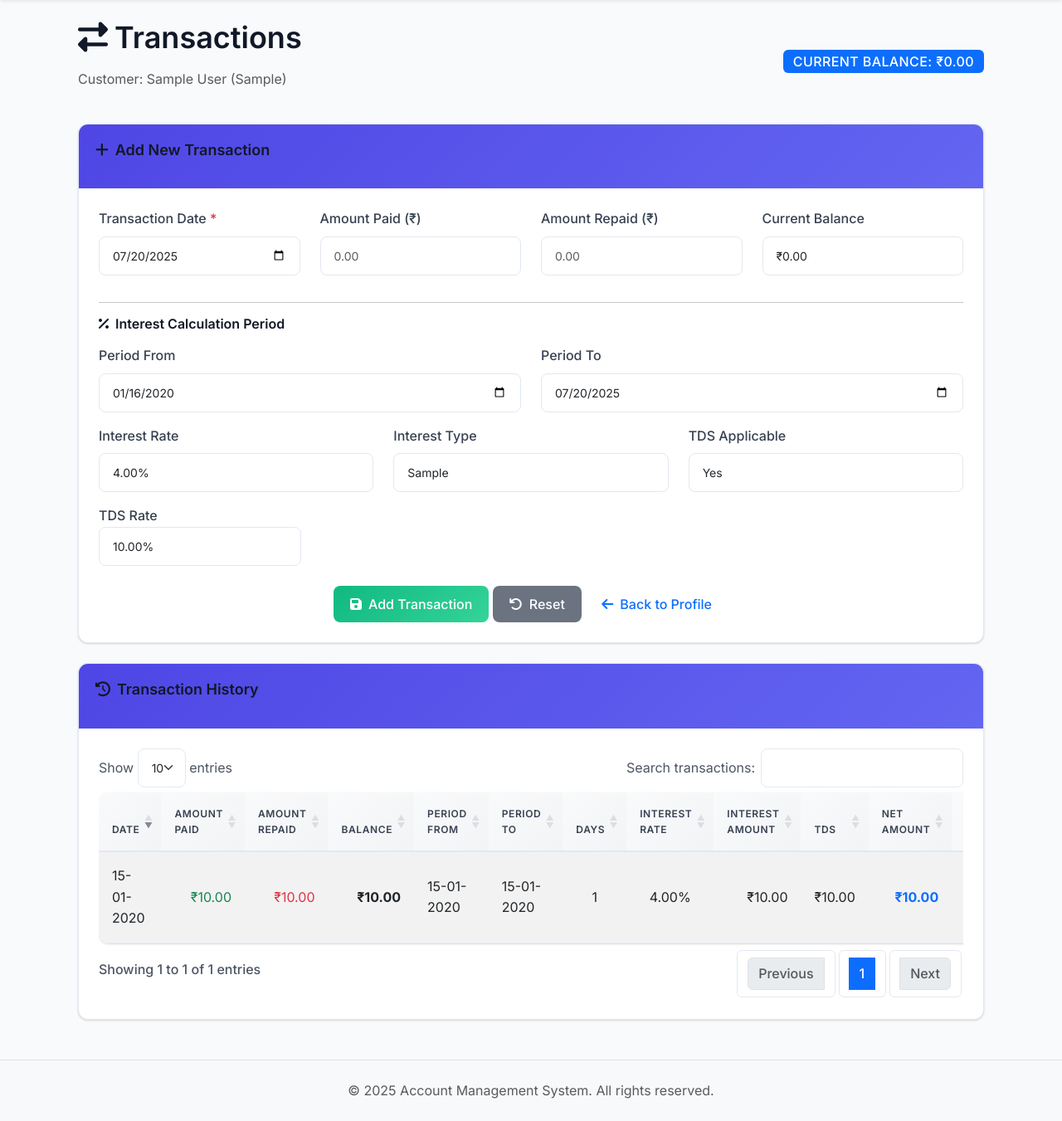
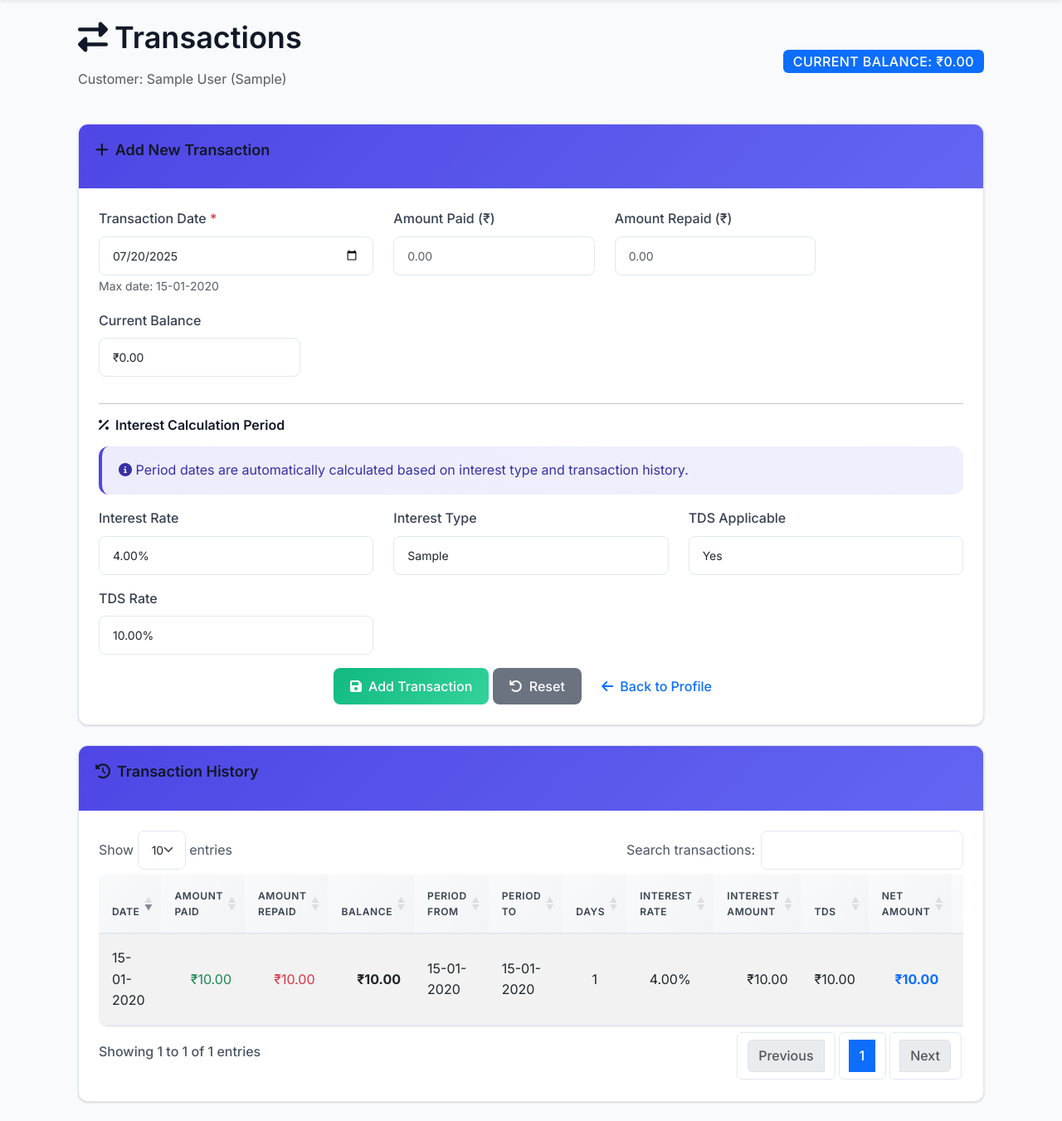
Before and after one commit to Ashmit12092000/icl, a Flask app: page /transactions/1 in a window 1280 px wide. Shown: the part 59-1410 px from the top of the page at 83% size. Before the commit the page ends 1383 px from the top, so only its background shows below. Run offline with Flask 3, Linux system fonts and the light colour scheme; a user stored in the database is signed in; tables that the repository leaves empty hold one stand-in row (values such as "Sample post"); some libraries are stand-ins or nearby versions.

Commit message:
Update transactions.html

```diff
--- a/templates/transactions.html
+++ b/templates/transactions.html
@@ -8,6 +8,7 @@
     <div class="row mb-4">
         <div class="col-12">
             <div class="d-flex justify-content-between align-items-center">
+
                 <div>
                     <h1><i class="fas fa-exchange-alt me-2"></i>Transactions</h1>
                     <p class="text-muted">Customer: {{ customer.name }} ({{ customer.icl_no }})</p>
@@ -29,10 +30,15 @@
                 <div class="card-body">
                     <form method="POST" id="transactionForm">
                         <div class="row">
-                            <div class="col-md-3">
+                            <div class="col-md-4">
                                 <div class="mb-3">
                                     <label for="date" class="form-label">Transaction Date <span class="text-danger">*</span></label>
-                                    <input type="date" class="form-control" id="date" name="date" required>
+                                    <input type="date" class="form-control" id="date" name="date"
+                                           {% if customer.icl_end_date %}max="{{ customer.icl_end_date.strftime('%Y-%m-%d') }}"{% endif %}
+                                           required>
+                                    {% if customer.icl_end_date %}
+                                    <small class="text-muted">Max date: {{ customer.icl_end_date.strftime('%d-%m-%Y') }}</small>
+                                    {% endif %}
                                 </div>
                             </div>
                             <div class="col-md-3">
@@ -62,27 +68,12 @@
 
                         <h6><i class="fas fa-percent me-2"></i>Interest Calculation Period</h6>
                         <div class="row">
-                            {% if customer.interest_type != 'compound' %}
-                            <div class="col-md-6">
-                                <div class="mb-3">
-                                    <label for="period_from" class="form-label">Period From</label>
-                                    <input type="date" class="form-control" id="period_from" name="period_from">
-                                </div>
-                            </div>
-                            <div class="col-md-6">
-                                <div class="mb-3">
-                                    <label for="period_to" class="form-label">Period To</label>
-                                    <input type="date" class="form-control" id="period_to" name="period_to">
-                                </div>
-                            </div>
-                            {% else %}
                             <div class="col-12">
                                 <div class="alert alert-info">
                                     <i class="fas fa-info-circle"></i>
-                                    Period dates are automatically calculated based on compound frequency and ICL start date.
+                                    Period dates are automatically calculated based on interest type and transaction history.
                                 </div>
                             </div>
-                            {% endif %}
                         </div>
 
                         <div class="row">
@@ -109,7 +100,7 @@
                             </div>
                             <div class="col-md-4">
                                 <div class="mb-3">
-                                    <label class="form-label">TDS Rate</labe l>
+                                    <label class="form-label">TDS Rate</label>
                                     <input type="text" class="form-control"
                                            value="{{ customer.tds_percentage | safe_percentage }}" readonly>
                                 </div>
```
